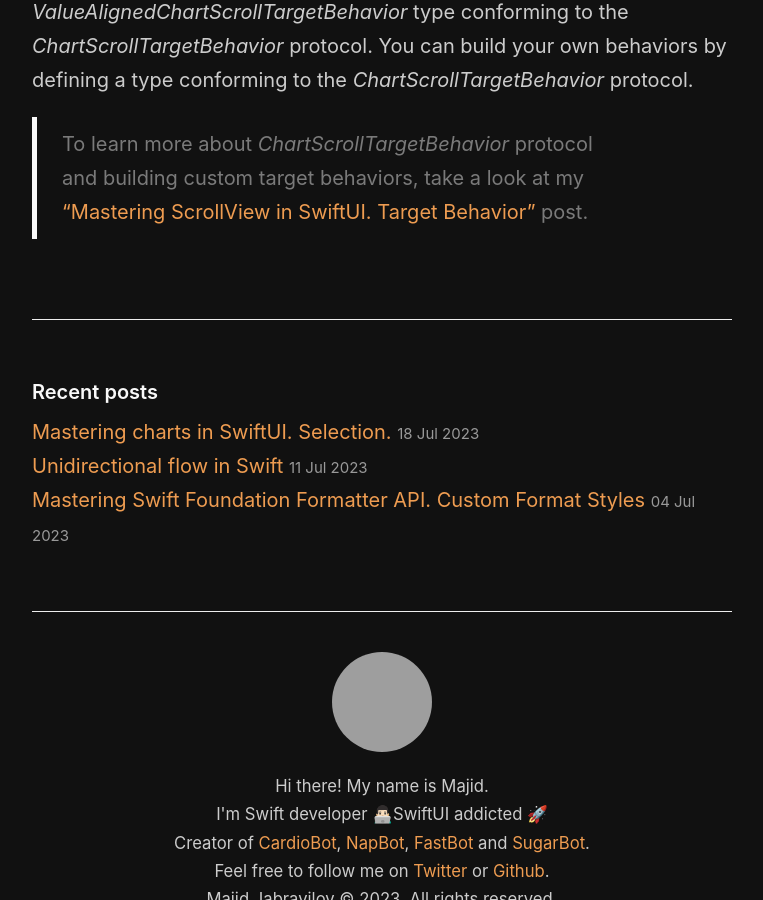
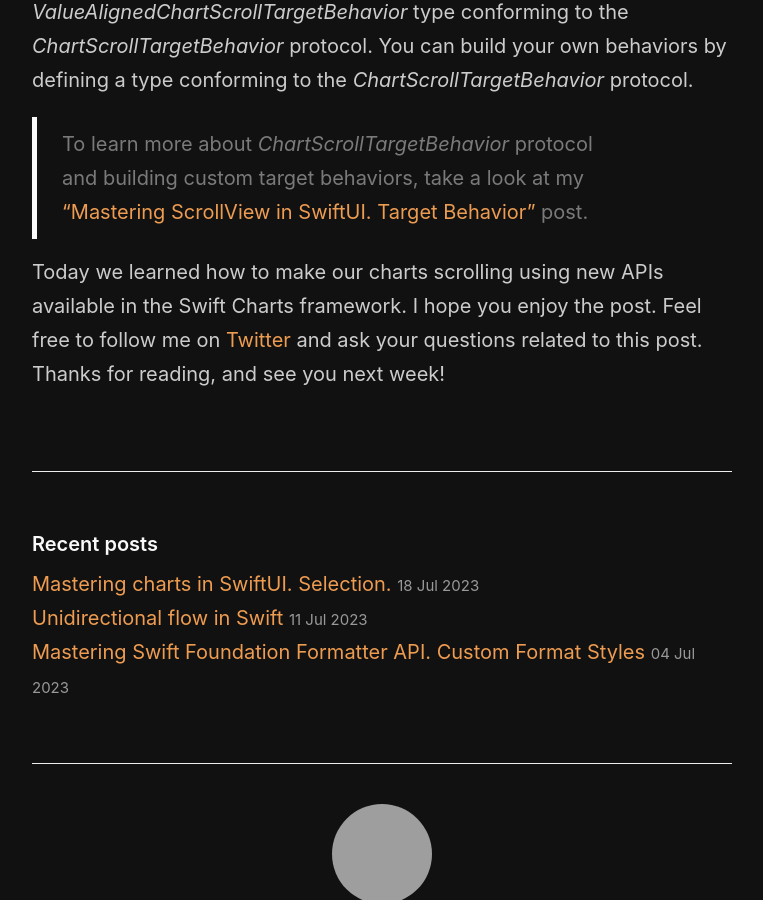
Before and after one commit to mecid/mecid.github.io, a Jekyll site: the page built from _posts/2023-07-25-mastering-charts-in-swiftui-scrolling.md, in a window 1280 px wide and 900 px high, scrolled down 4443 px, cut to the strip 0-900 px from the top of the window. Shown: the whole strip, without its empty margins (258-1021 px from the left). Built offline with Jekyll 4.4.1, drawn with Linux system fonts in a browser that asks for light colours; grey boxes are pictures that could not be loaded.

Commit message:
conclusion added to the scrolling charts post

```diff
--- a/_posts/2023-07-25-mastering-charts-in-swiftui-scrolling.md
+++ b/_posts/2023-07-25-mastering-charts-in-swiftui-scrolling.md
@@ -165,3 +165,5 @@
 The value-aligned behavior is an instance of the *ValueAlignedChartScrollTargetBehavior* type conforming to the *ChartScrollTargetBehavior* protocol. You can build your own behaviors by defining a type conforming to the *ChartScrollTargetBehavior* protocol.
 
 > To learn more about *ChartScrollTargetBehavior* protocol and building custom target behaviors, take a look at my ["Mastering ScrollView in SwiftUI. Target Behavior"](/2023/06/20/mastering-scrollview-in-swiftui-target-behavior/) post.
+
+Today we learned how to make our charts scrolling using new APIs available in the Swift Charts framework. I hope you enjoy the post. Feel free to follow me on [Twitter](https://twitter.com/mecid) and ask your questions related to this post. Thanks for reading, and see you next week!
```
